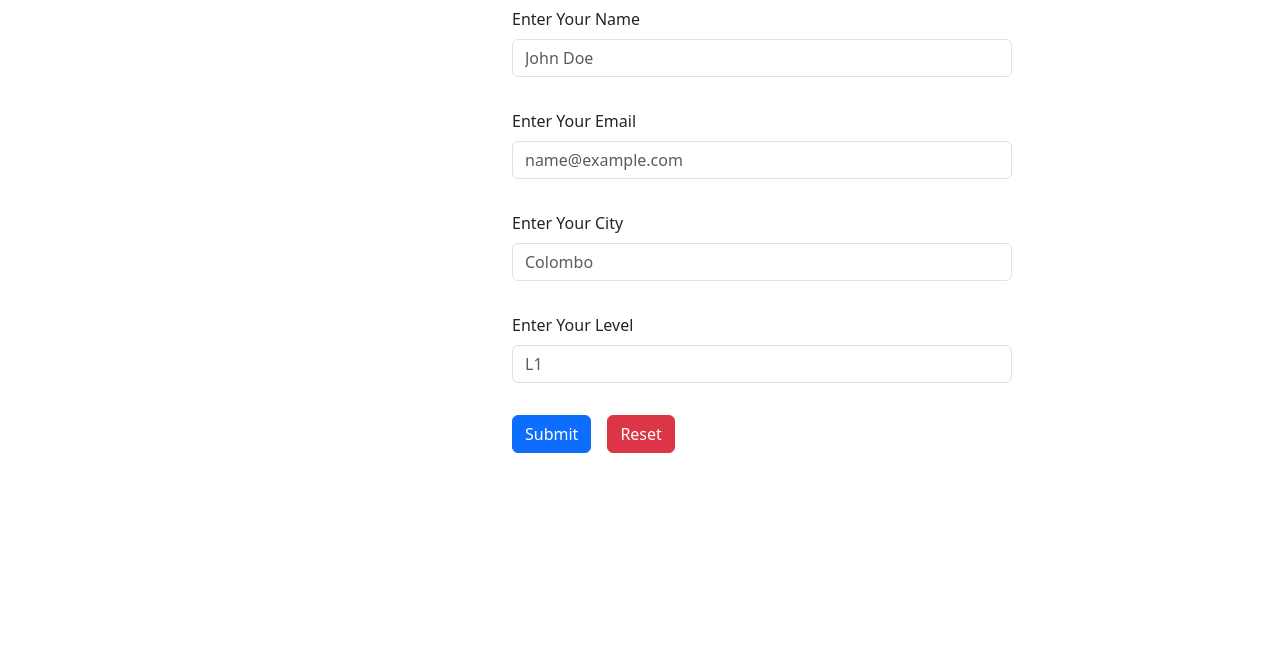
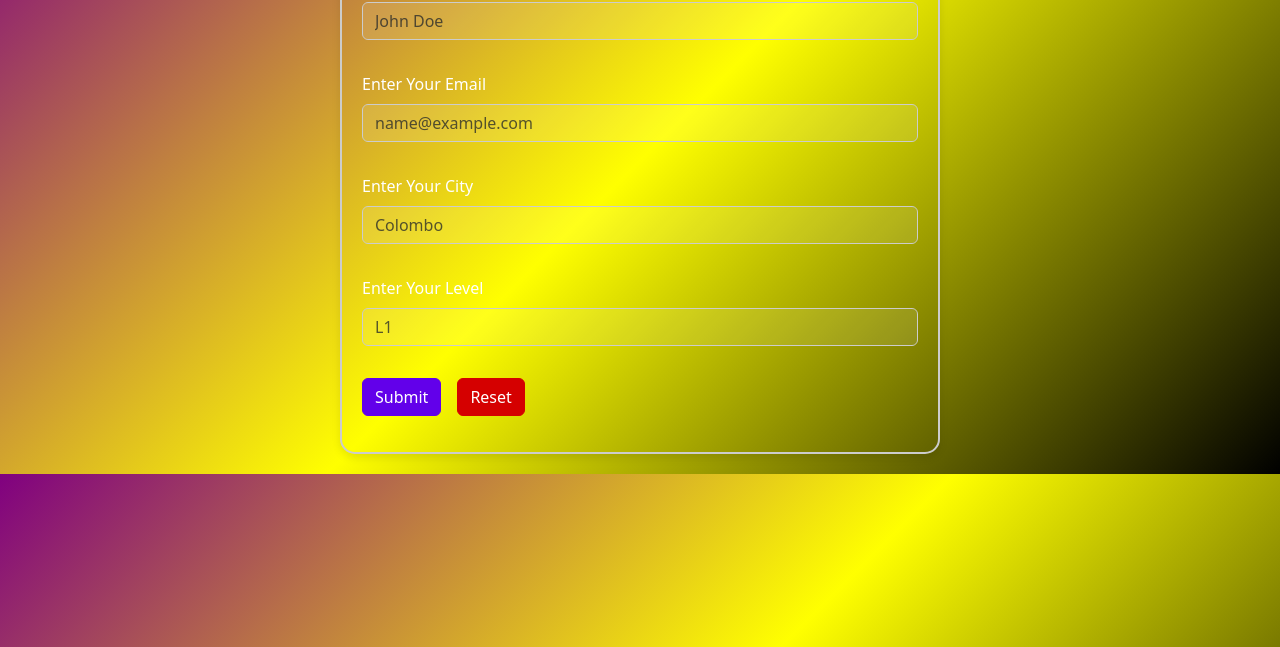
Before and after one commit to Pasindu03/Student-Management-System-FrontEnd, a plain HTML site: page index.html in a window 1280 px wide. Shown: the part 153-800 px from the top of the page. Drawn offline with nearby package versions, Linux system fonts and the light colour scheme.

Commit message:
Small Changes

```diff
--- a/css/style.css
+++ b/css/style.css
@@ -1,7 +1,39 @@
-#BigOne{
-    width:500px;
-    aspect-ratio: 1/1;
-    position: relative;
-    left: 40%;
-    margin-top: 100px;
+#BigOne {
+    border: 2px solid #ccc;
+    border-radius: 15px;
+    box-shadow: 0 4px 8px rgba(0, 0, 0, 0.1);
+    background: rgba(102,222,201,0);
+    padding: 20px;
+    margin: 20px auto;
+    max-width: 600px;
+    color: white;
 }
+
+body{
+    background: linear-gradient(135deg, purple, yellow, black);
+}
+
+h1 {
+    text-align: center;
+    margin-bottom: 20px;
+}
+
+form .form-label {
+    color: #fff;
+}
+
+form .form-control {
+    background-color: rgba(255, 255, 255, 0.1);
+    border: 1px solid #ccc;
+    color: #fff;
+}
+
+form .btn-primary {
+    background-color: #6200ea;
+    border-color: #6200ea;
+}
+
+form .btn-danger {
+    background-color: #d50000;
+    border-color: #d50000;
+}
```
Also changed, not shown: index.html (+0 -2 lines).
